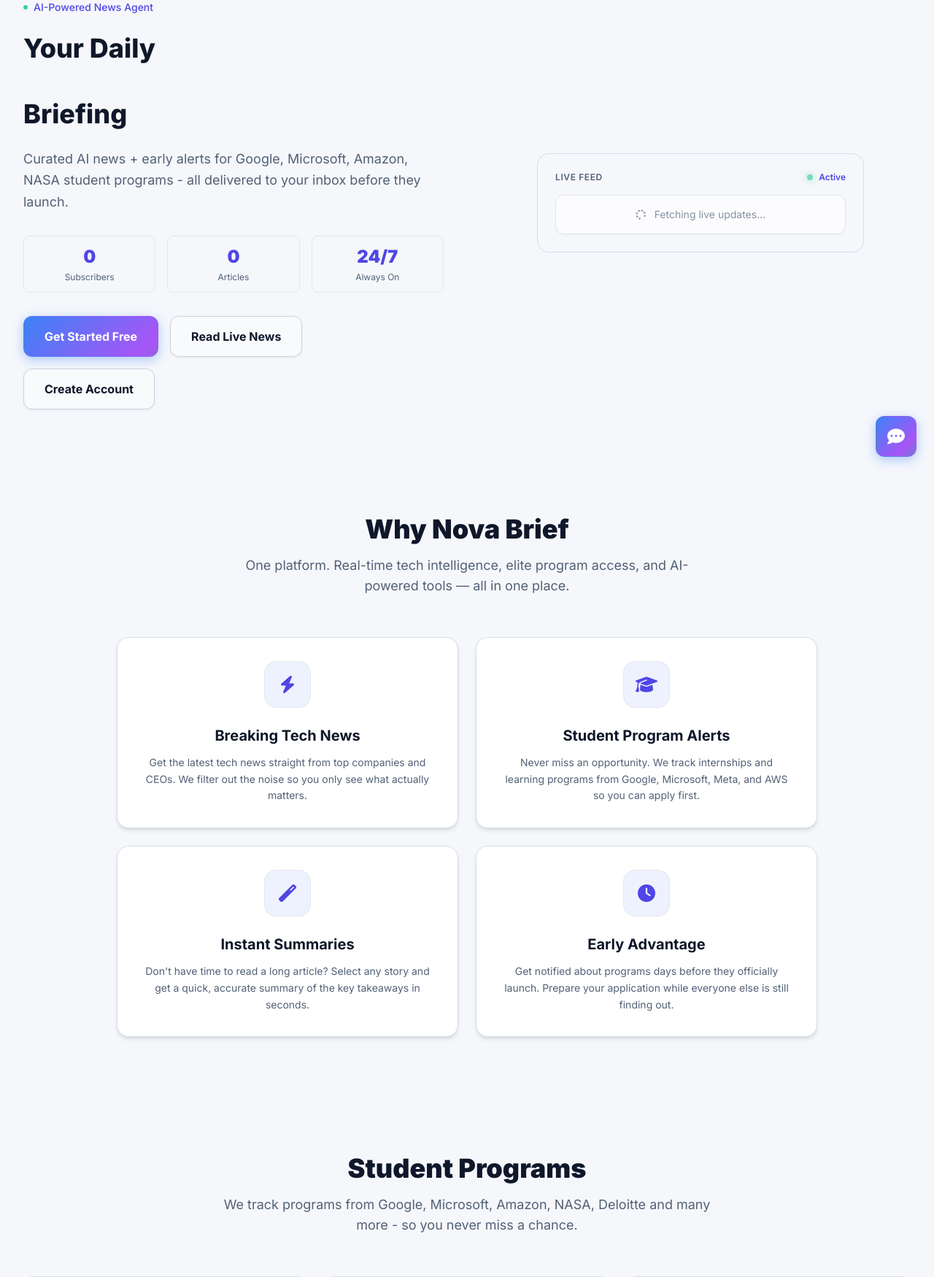
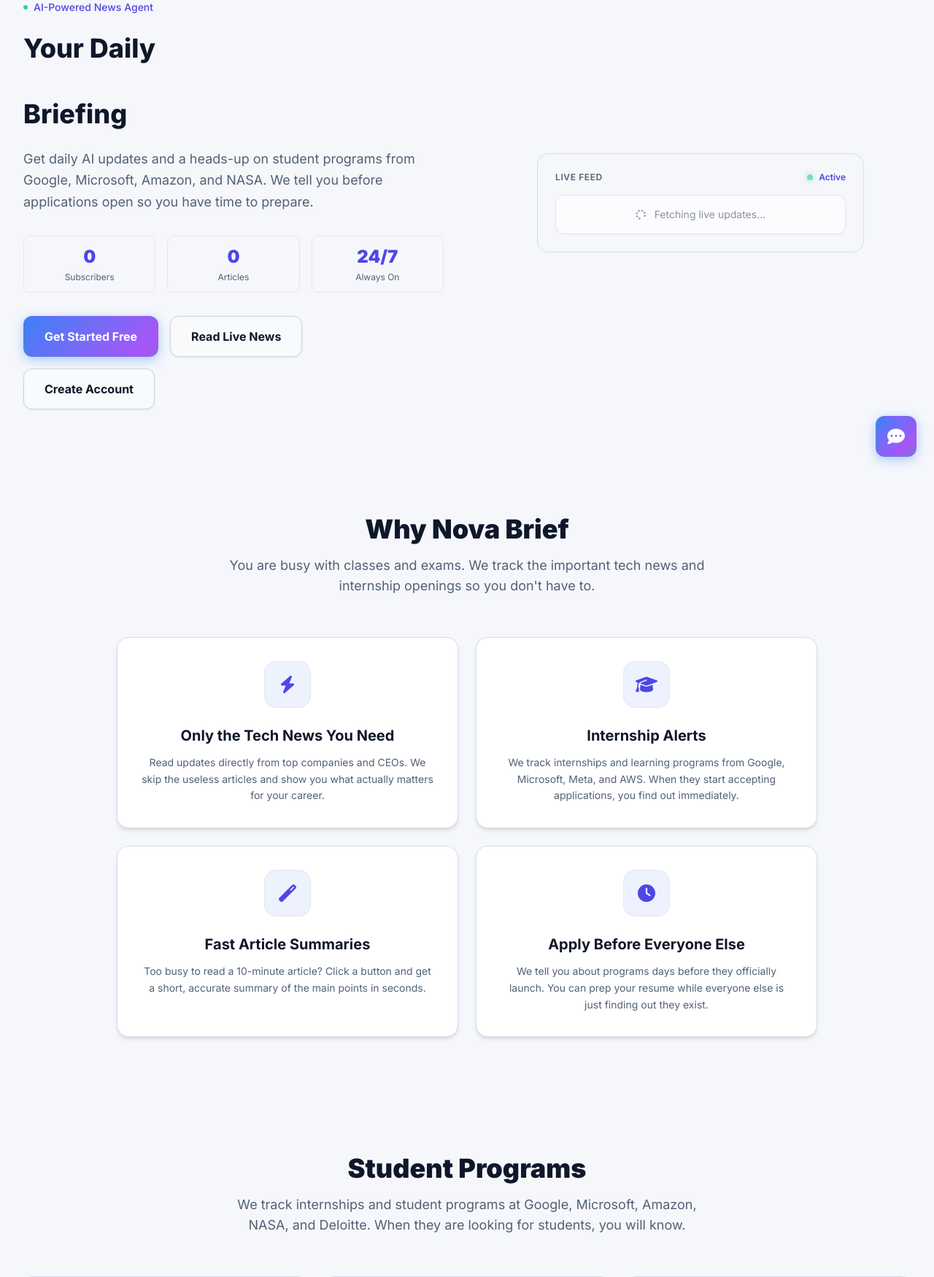
Before and after one commit to Alihussain121472/News-Agent, a Flask app: page / in a window 1280 px wide. Shown: the part 150-1900 px from the top of the page at 73% size. Run offline with Flask 3, Linux system fonts and the light colour scheme; data that the repository does not hold is empty; some libraries are stand-ins or nearby versions.

Commit message:
chore: rewrite website copy to be direct and remove banned buzzwords

```diff
--- a/templates/index.html
+++ b/templates/index.html
@@ -183,7 +183,7 @@
           Your Daily<br/><span class="text-transparent bg-clip-text bg-gradient-to-r from-neutral-900 to-neutral-500 dark:from-white dark:to-neutral-500">Intelligence</span><br/>Briefing
         </h1>
         <p class="text-neutral-600 dark:text-neutral-400 text-lg leading-relaxed mb-8 max-w-xl">
-          Curated AI news + early alerts for Google, Microsoft, Amazon, NASA student programs - all delivered to your inbox before they launch.
+          Get daily AI updates and a heads-up on student programs from Google, Microsoft, Amazon, and NASA. We tell you before applications open so you have time to prepare.
         </p>
         <div class="grid grid-cols-3 gap-4 mb-8">
           <div class="bg-neutral-50 dark:bg-neutral-900/30 border border-neutral-700/40 rounded-lg p-3 text-center">
@@ -236,36 +236,36 @@
     <div class="text-center mb-14">
 
       <h2 class="text-4xl font-black text-neutral-900 dark:text-white mb-4">Why Nova Brief</h2>
-      <p class="text-neutral-600 dark:text-neutral-400 text-lg max-w-2xl mx-auto">One platform. Real-time tech intelligence, elite program access, and AI-powered tools — all in one place.</p>
+      <p class="text-neutral-600 dark:text-neutral-400 text-lg max-w-2xl mx-auto">You are busy with classes and exams. We track the important tech news and internship openings so you don't have to.</p>
     </div>
     <div class="grid md:grid-cols-2 gap-6">
       <a href="/user/dashboard" class="flex flex-col items-center text-center hover-card bg-white dark:bg-neutral-900/50 backdrop-blur-md border border-neutral-200 dark:border-neutral-700/50 rounded-2xl p-8 lg:p-10 transition">
         <div class="w-16 h-16 rounded-2xl bg-indigo-50 dark:bg-neutral-900/80 border border-neutral-100 dark:border-neutral-800 flex items-center justify-center mb-6">
           <i class="fas fa-bolt text-indigo-600 dark:text-indigo-400 text-2xl"></i>
         </div>
-        <h3 class="text-xl font-bold text-neutral-900 dark:text-white mb-3">Breaking Tech News</h3>
-          <p class="text-neutral-600 dark:text-neutral-400 text-sm leading-relaxed">Get the latest tech news straight from top companies and CEOs. We filter out the noise so you only see what actually matters.</p>
+        <h3 class="text-xl font-bold text-neutral-900 dark:text-white mb-3">Only the Tech News You Need</h3>
+          <p class="text-neutral-600 dark:text-neutral-400 text-sm leading-relaxed">Read updates directly from top companies and CEOs. We skip the useless articles and show you what actually matters for your career.</p>
       </a>
       <a href="#programs" class="flex flex-col items-center text-center hover-card bg-white dark:bg-neutral-900/50 backdrop-blur-md border border-neutral-200 dark:border-neutral-700/50 rounded-2xl p-8 lg:p-10 transition">
         <div class="w-16 h-16 rounded-2xl bg-indigo-50 dark:bg-neutral-900/80 border border-neutral-100 dark:border-neutral-800 flex items-center justify-center mb-6">
           <i class="fas fa-graduation-cap text-indigo-600 dark:text-indigo-400 text-2xl"></i>
         </div>
-        <h3 class="text-xl font-bold text-neutral-900 dark:text-white mb-3">Student Program Alerts</h3>
-          <p class="text-neutral-600 dark:text-neutral-400 text-sm leading-relaxed">Never miss an opportunity. We track internships and learning programs from Google, Microsoft, Meta, and AWS so you can apply first.</p>
+        <h3 class="text-xl font-bold text-neutral-900 dark:text-white mb-3">Internship Alerts</h3>
+          <p class="text-neutral-600 dark:text-neutral-400 text-sm leading-relaxed">We track internships and learning programs from Google, Microsoft, Meta, and AWS. When they start accepting applications, you find out immediately.</p>
       </a>
       <a href="/user/dashboard" class="flex flex-col items-center text-center hover-card bg-white dark:bg-neutral-900/50 backdrop-blur-md border border-neutral-200 dark:border-neutral-700/50 rounded-2xl p-8 lg:p-10 transition">
         <div class="w-16 h-16 rounded-2xl bg-indigo-50 dark:bg-neutral-900/80 border border-neutral-100 dark:border-neutral-800 flex items-center justify-center mb-6">
           <i class="fas fa-magic text-indigo-600 dark:text-indigo-400 text-2xl"></i>
         </div>
-        <h3 class="text-xl font-bold text-neutral-900 dark:text-white mb-3">Instant Summaries</h3>
-          <p class="text-neutral-600 dark:text-neutral-400 text-sm leading-relaxed">Don't have time to read a long article? Select any story and get a quick, accurate summary of the key takeaways in seconds.</p>
+        <h3 class="text-xl font-bold text-neutral-900 dark:text-white mb-3">Fast Article Summaries</h3>
+          <p class="text-neutral-600 dark:text-neutral-400 text-sm leading-relaxed">Too busy to read a 10-minute article? Click a button and get a short, accurate summary of the main points in seconds.</p>
       </a>
       <a href="#programs" class="flex flex-col items-center text-center hover-card bg-white dark:bg-neutral-900/50 backdrop-blur-md border border-neutral-200 dark:border-neutral-700/50 rounded-2xl p-8 lg:p-10 transition">
         <div class="w-16 h-16 rounded-2xl bg-indigo-50 dark:bg-neutral-900/80 border border-neutral-100 dark:border-neutral-800 flex items-center justify-center mb-6">
           <i class="fas fa-clock text-indigo-600 dark:text-indigo-400 text-2xl"></i>
         </div>
-        <h3 class="text-xl font-bold text-neutral-900 dark:text-white mb-3">Early Advantage</h3>
-          <p class="text-neutral-600 dark:text-neutral-400 text-sm leading-relaxed">Get notified about programs days before they officially launch. Prepare your application while everyone else is still finding out.</p>
+        <h3 class="text-xl font-bold text-neutral-900 dark:text-white mb-3">Apply Before Everyone Else</h3>
+          <p class="text-neutral-600 dark:text-neutral-400 text-sm leading-relaxed">We tell you about programs days before they officially launch. You can prep your resume while everyone else is just finding out they exist.</p>
       </a>
     </div>
   </div>
@@ -277,7 +277,7 @@
     <div class="text-center mb-14">
 
       <h2 class="text-4xl font-black text-neutral-900 dark:text-white mb-4">Student Programs</h2>
-      <p class="text-neutral-600 dark:text-neutral-400 text-lg max-w-2xl mx-auto">We track programs from Google, Microsoft, Amazon, NASA, Deloitte and many more - so you never miss a chance.</p>
+      <p class="text-neutral-600 dark:text-neutral-400 text-lg max-w-2xl mx-auto">We track internships and student programs at Google, Microsoft, Amazon, NASA, and Deloitte. When they are looking for students, you will know.</p>
     </div>
           <div class="grid md:grid-cols-2 lg:grid-cols-3 gap-6 mb-10" id="programsGrid">
         <!-- Google Box -->
@@ -382,8 +382,8 @@
       <div class="inline-flex items-center gap-2 text-indigo-600 dark:text-indigo-400 font-bold text-xs uppercase tracking-wider mb-2">
         <i class="fas fa-graduation-cap"></i> Student Career Fast-Track
       </div>
-      <h3 class="text-xl md:text-2xl font-black text-neutral-900 dark:text-white mb-2">Get Early Alerts for Google, Microsoft & NASA Programs</h3>
-      <p class="text-neutral-600 dark:text-neutral-400 text-sm mb-5">Join the student alert list to get launch preparation tips & direct 1-click registration links delivered to your inbox.</p>
+      <h3 class="text-xl md:text-2xl font-black text-neutral-900 dark:text-white mb-2">Get Early Alerts for Google, Microsoft, and NASA</h3>
+      <p class="text-neutral-600 dark:text-neutral-400 text-sm mb-5">Join the list to get application tips and direct registration links sent straight to your inbox.</p>
       <form id="programAlertForm" class="flex flex-col sm:flex-row gap-2.5 max-w-2xl mx-auto">
         <label for="progAlertEmail" class="sr-only">Student email address</label>
         <input type="email" id="progAlertEmail" placeholder="your.student.email@domain.com" required
@@ -418,7 +418,7 @@
         <i class="fas fa-envelope text-neutral-900 dark:text-white text-2xl"></i>
       </div>
       <h2 class="text-4xl font-black text-neutral-900 dark:text-white mb-4">Join <span class="gradient-link">Nova Brief</span></h2>
-      <p class="text-neutral-600 dark:text-neutral-400 text-lg mb-8">Exclusive daily AI intelligence briefings and elite student program alerts. Free forever.</p>
+      <p class="text-neutral-600 dark:text-neutral-400 text-lg mb-8">Get daily AI news and early alerts for student programs. It is completely free.</p>
       <form id="subscribeForm" class="flex flex-col sm:flex-row gap-3 max-w-lg mx-auto mb-4">
         <label for="subName" class="sr-only">Your name</label>
         <input type="text" id="subName" placeholder="Your Name" required
```
